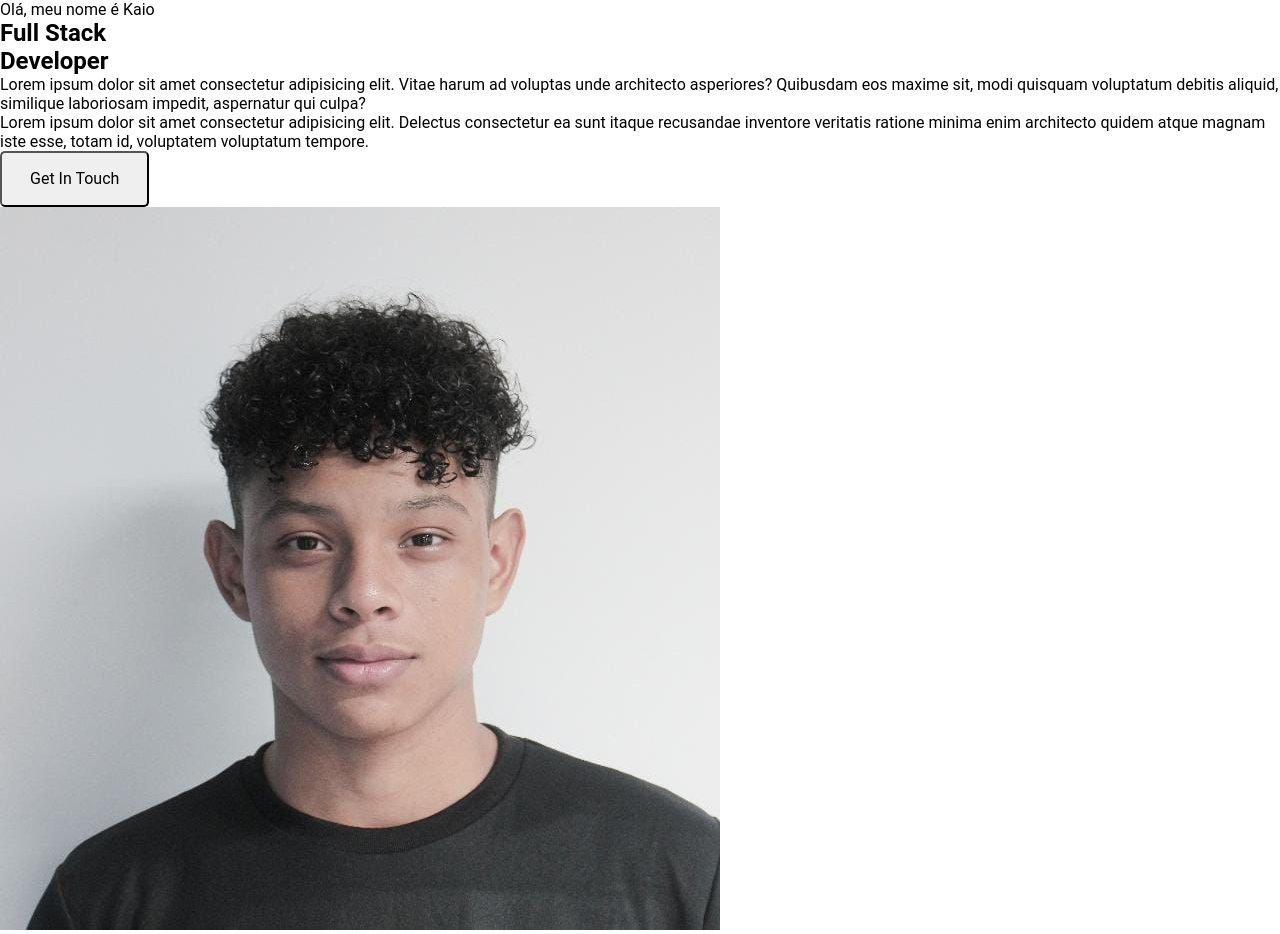
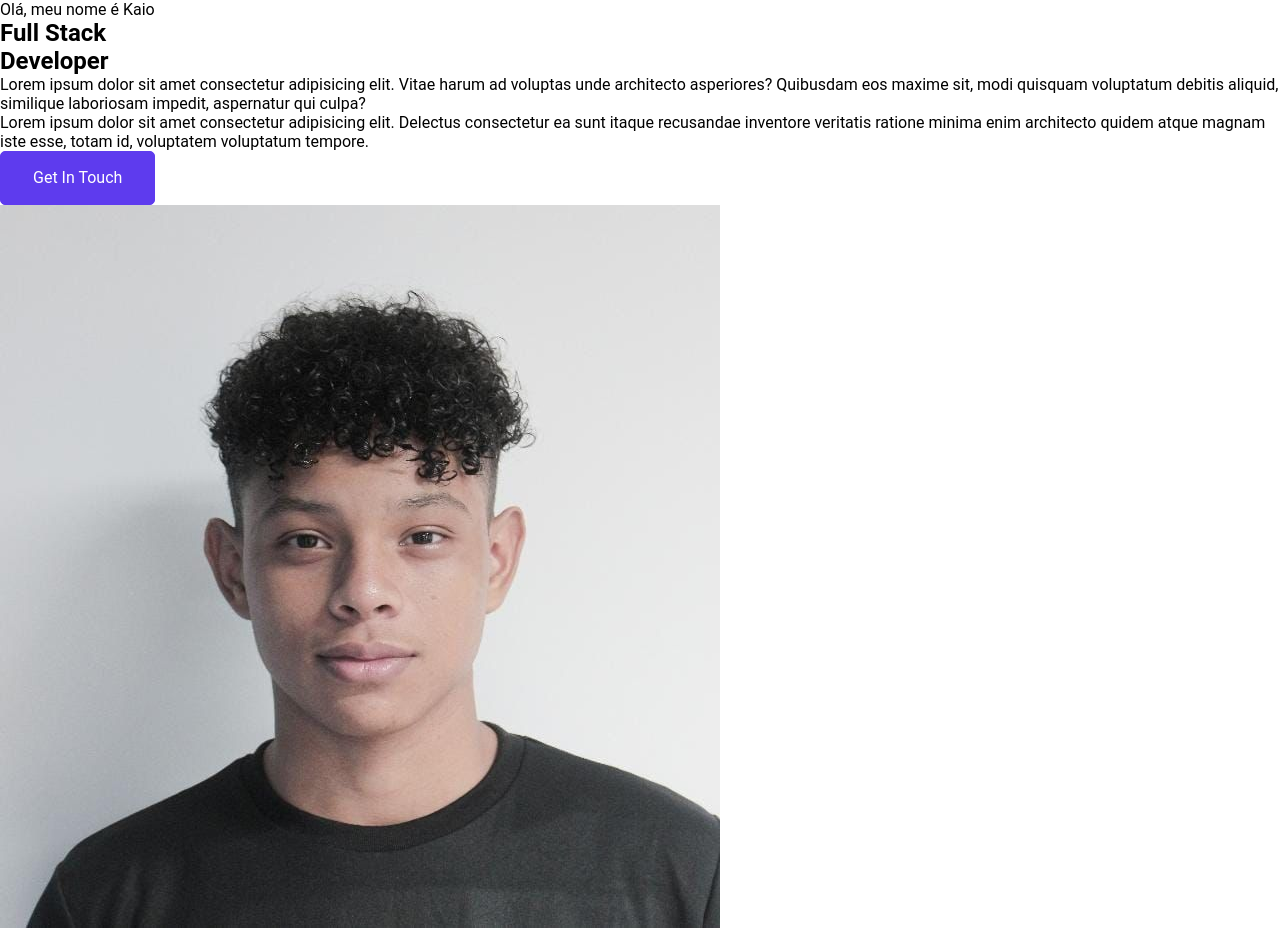
Before and after one commit to KaiokkFernandes/personal-portfolio, a React (Create React App) app: page / in a window 1280 px wide. Built offline with nearby package versions, Linux system fonts and the light colour scheme.

Commit message:
Update CSS styles

```diff
--- a/src/App.css
+++ b/src/App.css
@@ -20,12 +20,11 @@ p{
   margin: 0;
 }
 
-:root{
+:root {
   --primary: #5e3bee;
   --heading-color: #282938;
-    --bg-shade: #f4f4f4;
-    -gitgub: #e62872;
-    --linkedin: #0077b5;
+  --bg-shade: #f5fcff;
+  --github: #e62872;
   --darkblue: #1c1e53;
   --black: #000000;
   --white: #ffffff;
@@ -33,9 +32,9 @@ p{
 }
 
 .btn {
-  font-family: 'Roboto', sans-serif;
+  font-family: "Roboto";
   display: inline-block;
-  padding: 14px 28px;
+  padding: 14px 32px;
   font-size: 16px;
   font-style: normal;
   font-weight: 400;
@@ -55,14 +54,16 @@ p{
   -o-transition: background-color 0.5s;
 }
 
-.btn-outline-primary{
+.btn-outline-primary {
   color: var(--primary);
   background-color: var(--white);
   border: 1px solid var(--primary);
-
 }
-
-.btn-outline-primary:hover{
+.btn-outline-primary:hover {
+  color: var(--white);
+  background-color: var(--primary);
+}
+.btn-primary {
   color: var(--white);
   background-color: var(--primary);
   border: 1px solid var(--primary);
```
Lines whose indentation alone changed are shown as unchanged.
